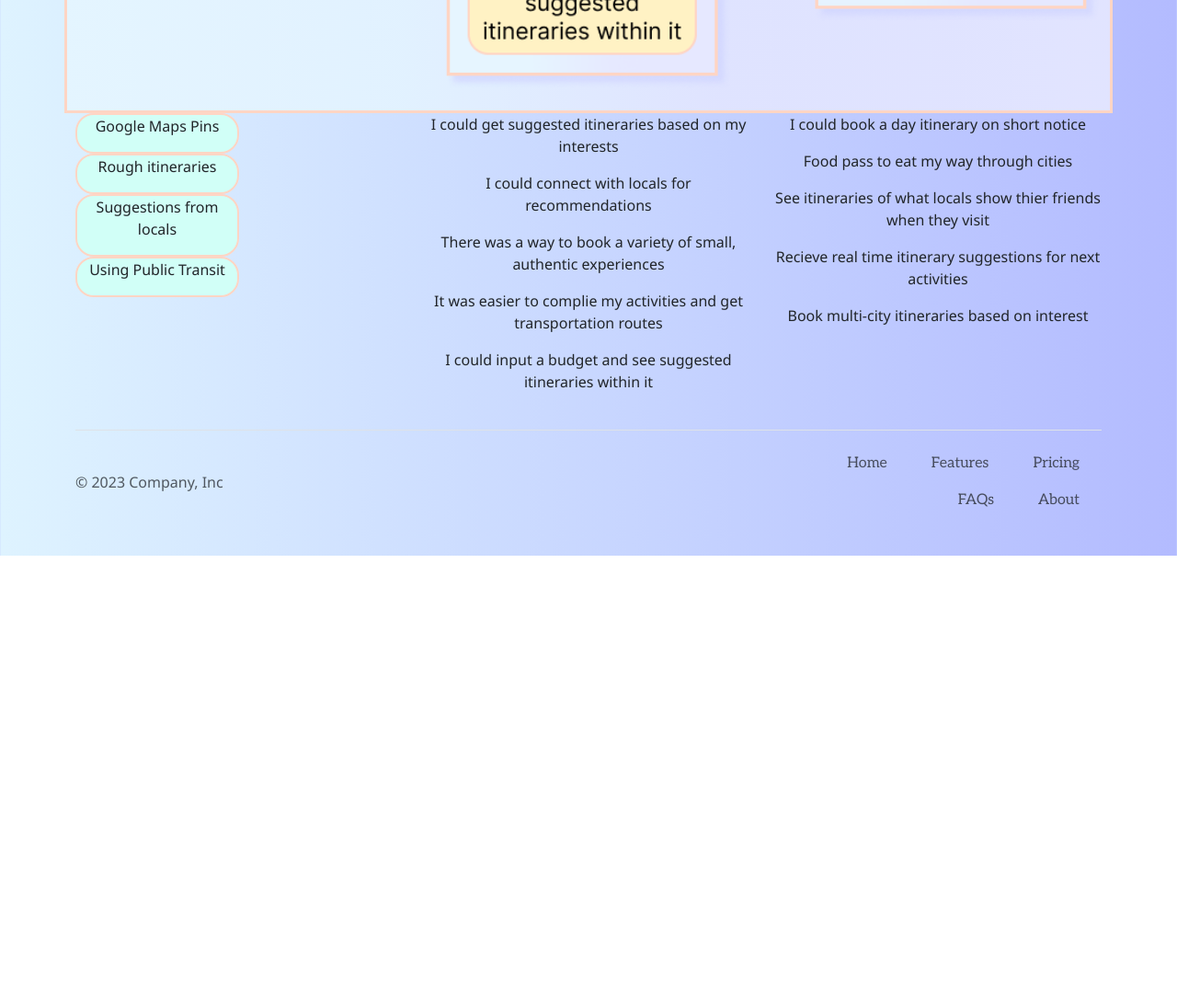
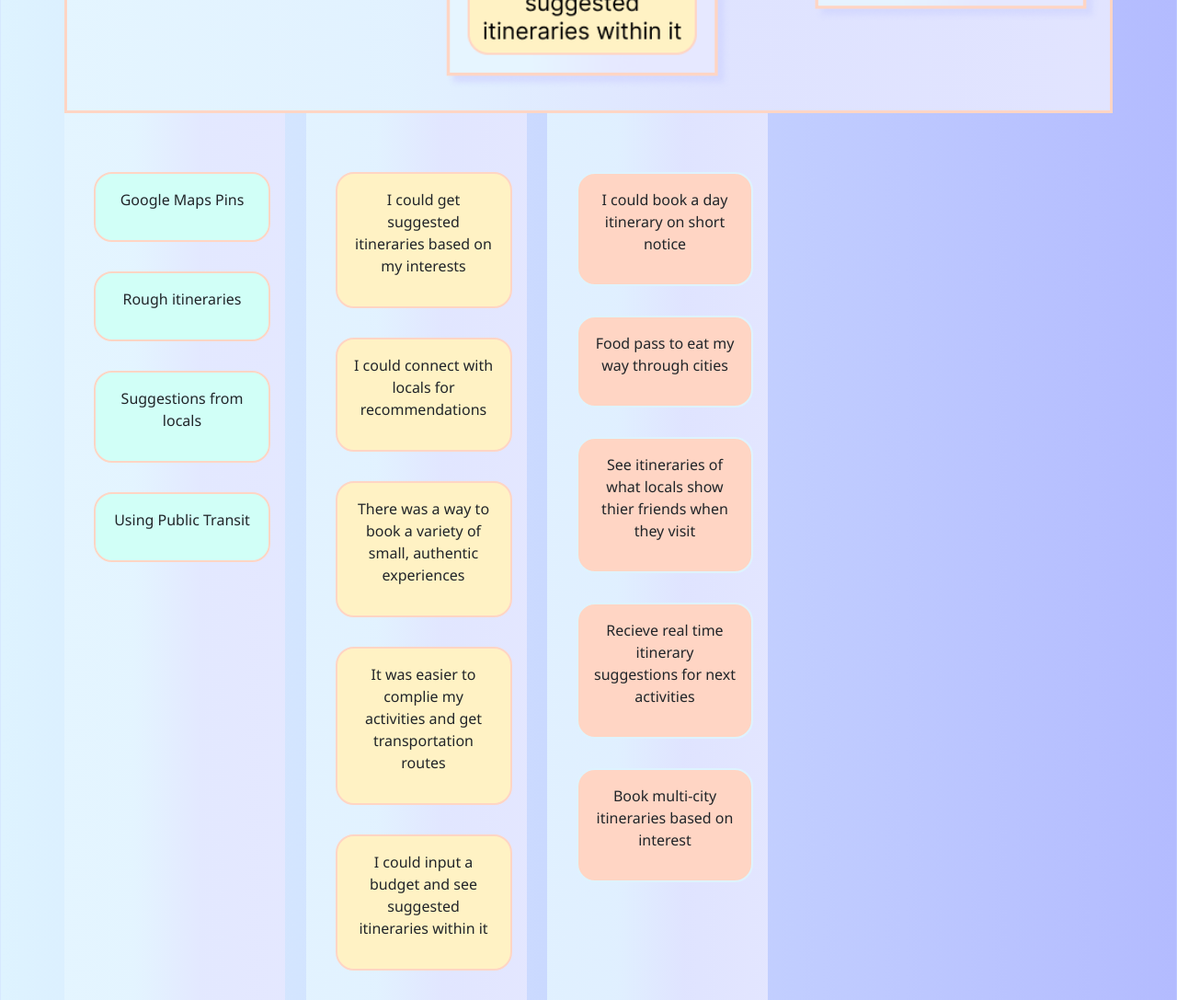
Before and after one commit to jordanmodic/uofo-hw-20, a plain HTML site: page index.html in a window 1280 px wide. Shown: the part 7260-8347 px from the top of the page at 92% size. Before the commit the page ends 7864 px from the top, so only its background shows below. Drawn offline with nearby package versions, Linux system fonts and the light colour scheme.

Commit message:
Changed Ideation Structure

```diff
--- a/css/style.css
+++ b/css/style.css
@@ -392,6 +392,29 @@ i {
     border: 2px solid #FFD5C4;
     border-radius: 20px;
     text-align: center;
-    width: 50%;
-    margin-bottom: 0;
+    width: 12em;
+    margin-top: 2em;
+    padding: 1em;
 }
+.i-wish-item {
+    background: #FFF2C4;
+    border: 2px solid #FFD5C4;
+    border-radius: 20px;
+    margin-top: 2em;
+    padding: 1em;
+    width: 12em;
+}
+.what-if-item {
+    background: #FFD5C4;
+    border: 2px solid #DEF3FF;
+    border-radius: 20px;
+    margin-top: 2em;
+    padding: 1em;
+    width: 12em;
+}
+.item-layer {
+    padding: 2em;
+    display: inline-block;
+    width: 15em;
+    background: linear-gradient(270deg, rgba(230, 232, 255, 0.9) 2.08%, rgba(230, 232, 255, 0.8) 38.02%, rgba(230, 246, 255, 0.8) 68.23%, rgba(230, 246, 255, 0.8) 95.31%);
+}
--- a/index.html
+++ b/index.html
@@ -285,7 +285,8 @@
         </div>
         <div class="container text-center">
           <div class="row">
-            <div class="col">
+
+              <div class="col-3 item-layer">
                 <div class="i-like-item">
                   <p>Google Maps Pins</p>
                 </div>
@@ -299,7 +300,9 @@
                   <p>Using Public Transit</p>
                 </div>
               </div>
-            <div class="col">
+
+            <div class="col-3">
+              <div class="item-layer">
                 <div class="i-wish-item">
                   <p>I could get suggested itineraries based on my interests</p>
                 </div>
@@ -316,7 +319,9 @@
                   <p>I could input a budget and see suggested itineraries within it</p>
                 </div>
               </div>
-            <div class="col">
+            </div>
+            <div class="item-layer">
+              <div class="col-3">
                 <div class="what-if-item">
                   <p>I could book a day itinerary on short notice</p>
                 </div>
@@ -331,6 +336,7 @@
                 </div>
                 <div class="what-if-item">
                   <p>Book multi-city itineraries based on interest</p>
+                </div>
               </div>
             </div>
           </div>
```
Lines whose indentation alone changed are shown as unchanged.
